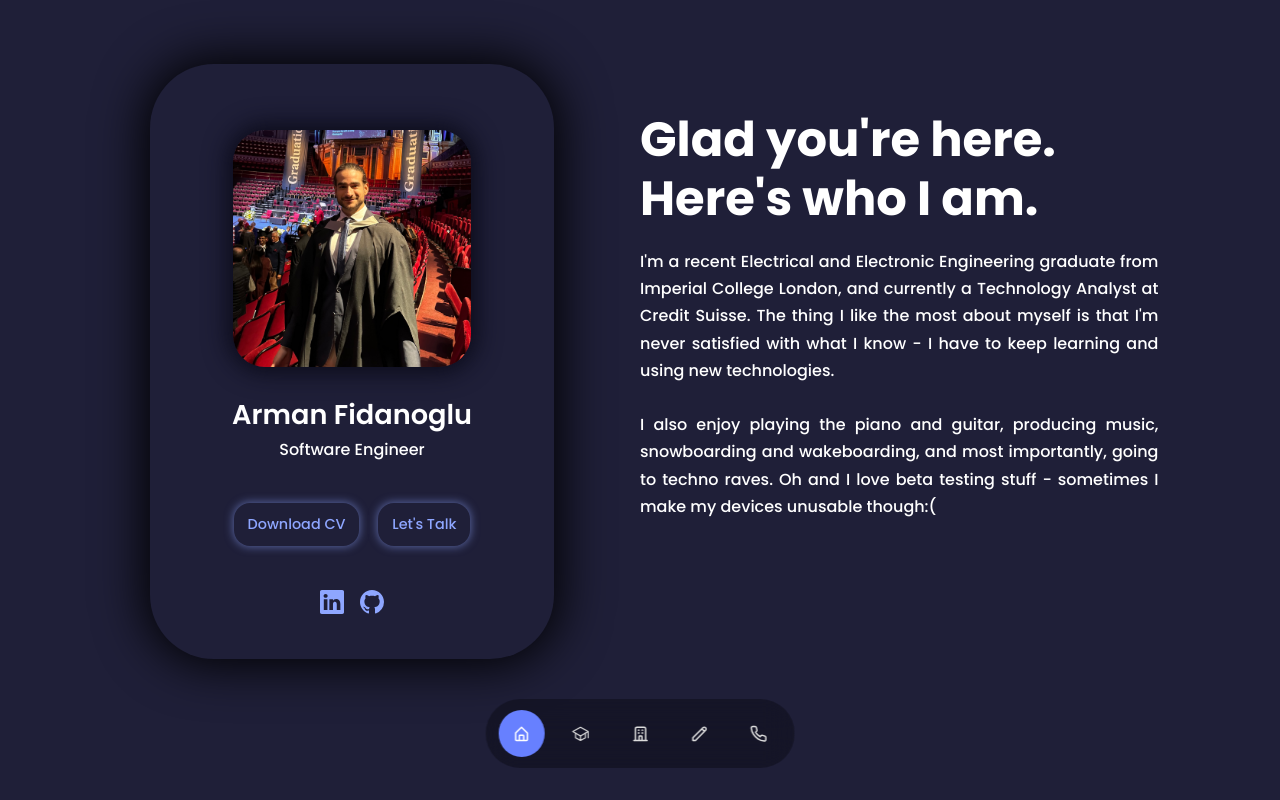
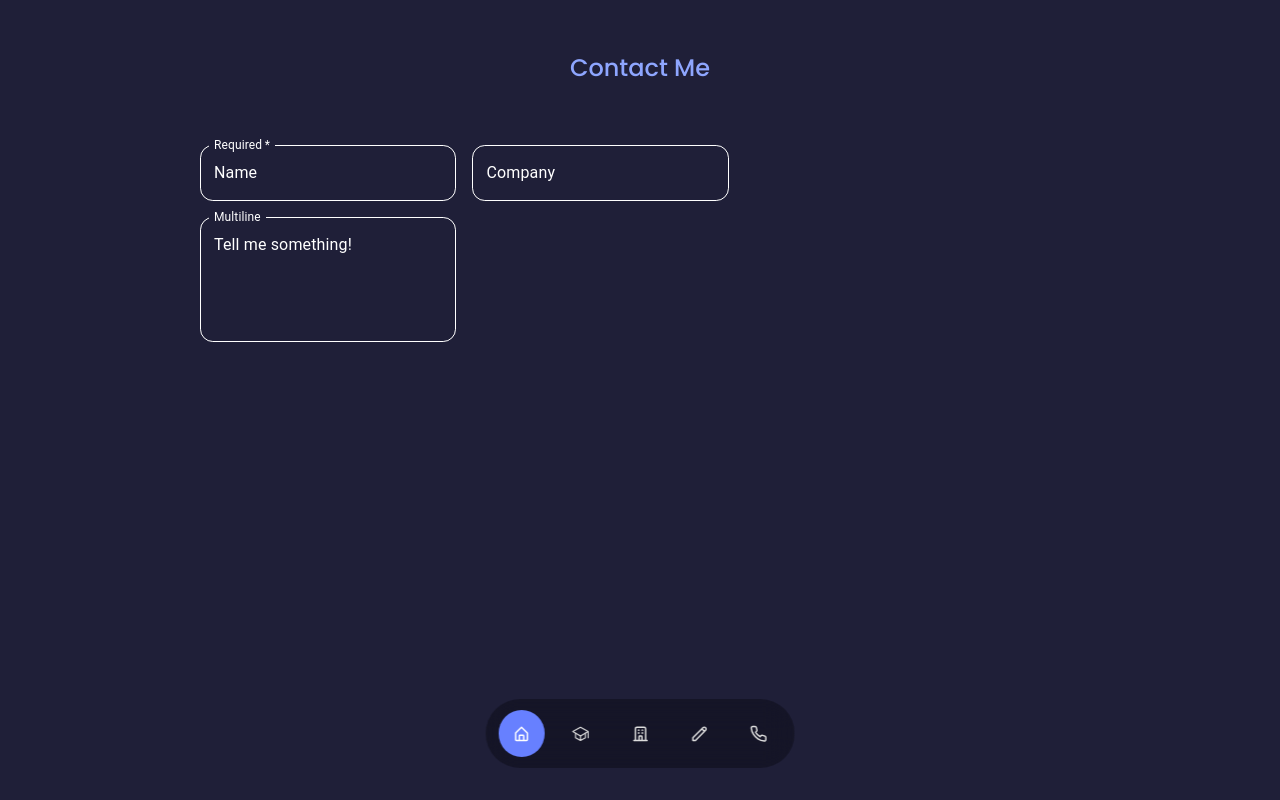
Before and after one commit to Armanfidan/armanfidan.github.io, a React (Create React App) app: page /contact in a window 1280 px wide. Built offline with nearby package versions, Linux system fonts and the light colour scheme.

Commit message:
Redesigned page routing using react-router

```diff
--- a/package.json
+++ b/package.json
@@ -13,10 +13,14 @@
     "@types/node": "^16.18.10",
     "@types/react": "^18.0.26",
     "@types/react-dom": "^18.0.10",
+    "localforage": "^1.10.0",
+    "match-sorter": "^6.3.1",
     "react": "^18.2.0",
     "react-dom": "^18.2.0",
     "react-icons": "^4.7.1",
+    "react-router-dom": "^6.6.1",
     "react-scripts": "5.0.1",
+    "sort-by": "^1.2.0",
     "typescript": "^4.9.4",
     "web-vitals": "^2.1.4"
   },
--- a/src/App.tsx
+++ b/src/App.tsx
@@ -1,16 +1,33 @@
-import React, {useState} from 'react';
+import React from 'react';
 import './App.css';
+import ReactDOM from "react-dom/client";
+import {BrowserRouter, Routes, Route} from "react-router-dom";
 
+import Home from "./components/home/Home"
+import Education from "./components/education/Education";
+import Experience from "./components/experience/Experience";
+import Projects from "./components/projects/Projects";
+import Contact from "./components/contact/Contact";
 import Nav from "./components/nav/Nav";
-import Footer from "./components/footer/Footer";
 
-function App() {
+export default function App() {
     return (
-        <div className="App">
-            <Nav/>
-            <Footer/>
-        </div>
+        <BrowserRouter>
+            <Routes>
+                <Route path="/" element={<Nav/>}>
+                    <Route index element={<Home/>}/>
+                    <Route path="/education" element={<Education/>}/>
+                    <Route path="/experience" element={<Experience/>}/>
+                    <Route path="/projects" element={<Projects/>}/>
+                    <Route path="/contact" element={<Contact/>}/>
+                </Route>
+            </Routes>
+        </BrowserRouter>
     );
 }
 
-export default App;
+const root_nullable: HTMLElement | null = document.getElementById('root');
+if (root_nullable != null) {
+    const root = ReactDOM.createRoot(root_nullable);
+    root.render(<App/>);
+}
--- a/src/components/contact/Contact.tsx
+++ b/src/components/contact/Contact.tsx
@@ -1,9 +1,13 @@
 import React from 'react';
 import './contact.css';
+import ContactForm from "./ContactForm";
 
 function Contact() {
     return (
-        <section id="contact">Contact</section>
+        <section id="contact">
+            <h2>Contact Me</h2>
+            <ContactForm/>
+        </section>
     );
 }
 
--- /dev/null
+++ b/src/components/contact/ContactForm.tsx
@@ -0,0 +1,62 @@
+import * as React from 'react';
+import Box from '@mui/material/Box';
+import TextField from '@mui/material/TextField';
+
+export default function ContactForm() {
+    return (
+        <Box
+            component="form"
+            sx={{
+                '& .MuiTextField-root': {m: 1, width: '25ch'},
+                input: {
+                    color: "white"
+                },
+                label: {
+                    color: "white"
+                },
+                '& .MuiOutlinedInput-root': {
+                    '& fieldset': {
+                        borderColor: 'white',
+                        borderRadius: "0.8rem"
+                    },
+                    '&:hover fieldset': {
+                        borderWidth: '2px',
+                        borderColor: 'white',
+                    },
+                    '&.Mui-focused fieldset': {
+                        borderColor: 'var(--colour-primary)',
+                        label: {
+                            color: 'var(--colour-primary)',
+                        },
+                    },
+                }
+            }}
+            noValidate
+            autoComplete="off"
+        >
+            <div>
+                <TextField
+                    required
+                    id="name-box"
+                    label="Required"
+                    defaultValue="Name"
+                />
+                <TextField
+                    id="company-box"
+                    defaultValue="Company"
+                />
+            </div>
+            <div>
+                <TextField
+                    id="outlined-multiline-static"
+                    label="Multiline"
+                    multiline
+                    rows={4}
+                    defaultValue="Tell me something!"
+                    style={{color: "white"}}
+                    inputProps={{style: {color: "white"}}}
+                />
+            </div>
+        </Box>
+    );
+}
--- a/src/components/footer/Footer.tsx
+++ /dev/null
@@ -1,10 +0,0 @@
-import React from 'react';
-import './footer.css';
-
-function Footer() {
-    return (
-        <div></div>
-    );
-}
-
-export default Footer;
--- a/src/components/nav/Nav.tsx
+++ b/src/components/nav/Nav.tsx
@@ -1,35 +1,30 @@
 import React, {useState} from 'react';
 import './nav.css';
 import {BiHomeAlt} from 'react-icons/bi'
-import {CgProfile} from 'react-icons/cg'
 import {HiOutlinePencil, HiOutlineOfficeBuilding} from 'react-icons/hi'
 import {FiPhone} from 'react-icons/fi'
 import {IoSchoolOutline} from "react-icons/io5";
-
-import Education from "../education/Education";
-import Experience from "../experience/Experience";
-import Projects from "../projects/Projects";
-import Contact from "../contact/Contact";
-import Home from "../home/Home";
+import {Outlet, Link} from "react-router-dom";
 
 function Nav() {
     const [activeNav, setActiveNav] = useState('#home')
-    const nav =
-        <nav>
-            <a href="#home" onClick={() => setActiveNav('#home')} className={activeNav === '#home' ? 'active' : ''}><BiHomeAlt/></a>
-            <a href="#education" onClick={() => setActiveNav('#education')} className={activeNav === '#education' ? 'active' : ''}><IoSchoolOutline/></a>
-            <a href="#experience" onClick={() => setActiveNav('#experience')} className={activeNav === '#experience' ? 'active' : ''}><HiOutlineOfficeBuilding/></a>
-            <a href="#projects" onClick={() => setActiveNav('#projects')} className={activeNav === '#projects' ? 'active' : ''}><HiOutlinePencil/></a>
-            <a href="#contact" onClick={() => setActiveNav('#contact')} className={activeNav === '#contact' ? 'active' : ''}><FiPhone/></a>
-        </nav>
-    return <div>
-        {nav}
-        {activeNav === '#home' ? <Home/> : <div/>}
-        {activeNav === '#education' ? <Education/> : <div/>}
-        {activeNav === '#experience' ? <Experience/> : <div/>}
-        {activeNav === '#projects' ? <Projects/> : <div/>}
-        {activeNav === '#contact' ? <Contact/> : <div/>}
-    </div>
+    return (
+        <>
+            <nav>
+                <Link to="/" onClick={() => setActiveNav('#home')}
+                      className={activeNav === '#home' ? 'active' : ''}><BiHomeAlt/></Link>
+                <Link to="/education" onClick={() => setActiveNav('#education')}
+                      className={activeNav === '#education' ? 'active' : ''}><IoSchoolOutline/></Link>
+                <Link to="/experience" onClick={() => setActiveNav('#experience')}
+                      className={activeNav === '#experience' ? 'active' : ''}><HiOutlineOfficeBuilding/></Link>
+                <Link to="/projects" onClick={() => setActiveNav('#projects')}
+                      className={activeNav === '#projects' ? 'active' : ''}><HiOutlinePencil/></Link>
+                <Link to="/contact" onClick={() => setActiveNav('#contact')}
+                      className={activeNav === '#contact' ? 'active' : ''}><FiPhone/></Link>
+            </nav>
+            <Outlet/>
+        </>
+    );
 }
 
 export default Nav;
```
Also changed, not shown: src/components/footer/footer.css (deleted), 1 other file (tests, documents, lock files or other folders).
